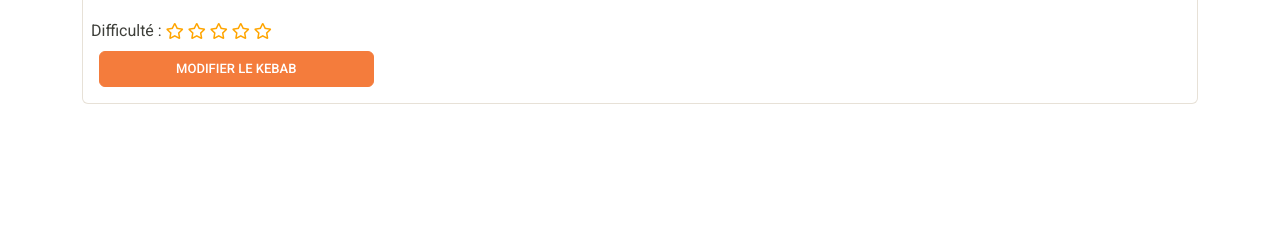
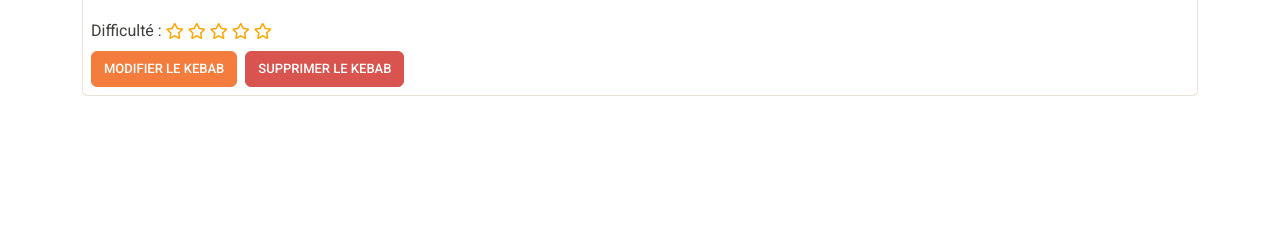
Before and after one commit to rubenj777/php_kebab, a PHP site: page /kebab.php in a window 1280 px wide. Shown: the part 216-456 px from the top of the page. Run offline with PHP 8.4, Linux system fonts and the light colour scheme; data that the repository does not hold is empty.

Commit message:
CRUD fully working

```diff
--- a/index.php
+++ b/index.php
@@ -29,11 +29,11 @@ foreach ($kebabs as $kebab) {
     </div>
   </nav>
 
-  <div class="container mt-5">
+  <div class="container m-auto mt-5 row d-flex justify-content-between">
 
     <?php foreach ($kebabs as $kebab) { ?>
 
-      <div class="mb-2 p-2 card">
+      <div class="m-2 p-2 card w-25">
         <h3>Kebab <?= $kebab['garniture'] ?></h3>
         <p>Viande : <?= $viandes[$kebab['viande'] - 1] ?></p>
         <p>Sauce : <?= $sauces[$kebab['sauce'] - 1] ?></p>
@@ -53,7 +53,7 @@ foreach ($kebabs as $kebab) {
 
 
 
-        <a href="kebab.php?id=<?= $kebab['id'] ?>" class="btn btn-info m-2 w-25">Voir le kebab</a>
+        <a href="kebab.php?id=<?= $kebab['id'] ?>" class="btn btn-info mt-2 w-50">Voir le kebab</a>
 
 
 
--- a/kebab.php
+++ b/kebab.php
@@ -42,7 +42,13 @@ require_once "code.php";
                                 } ?>fa-star me-1"></i>
                 <?php } ?>
             </div>
-            <a href="createKebab.php?id=<?= $kebab['id'] ?>&edit" class="btn btn-warning m-2 w-25">Modifier le kebab</a>
+            <div class="d-flex">
+                <a href="createKebab.php?id=<?= $kebab['id'] ?>&edit" class="btn btn-warning me-2 mt-2">Modifier le kebab</a>
+                <form action="delete.php" method="post">
+                    <button type="submit" name="delete" value="<?= $kebab['id'] ?>" class="btn btn-danger me-2 mt-2">Supprimer le kebab</button>
+                </form>
+            </div>
+
         </div>
 
     </div>
```
Also changed, not shown: delete.php (added, +11 -0 lines).
